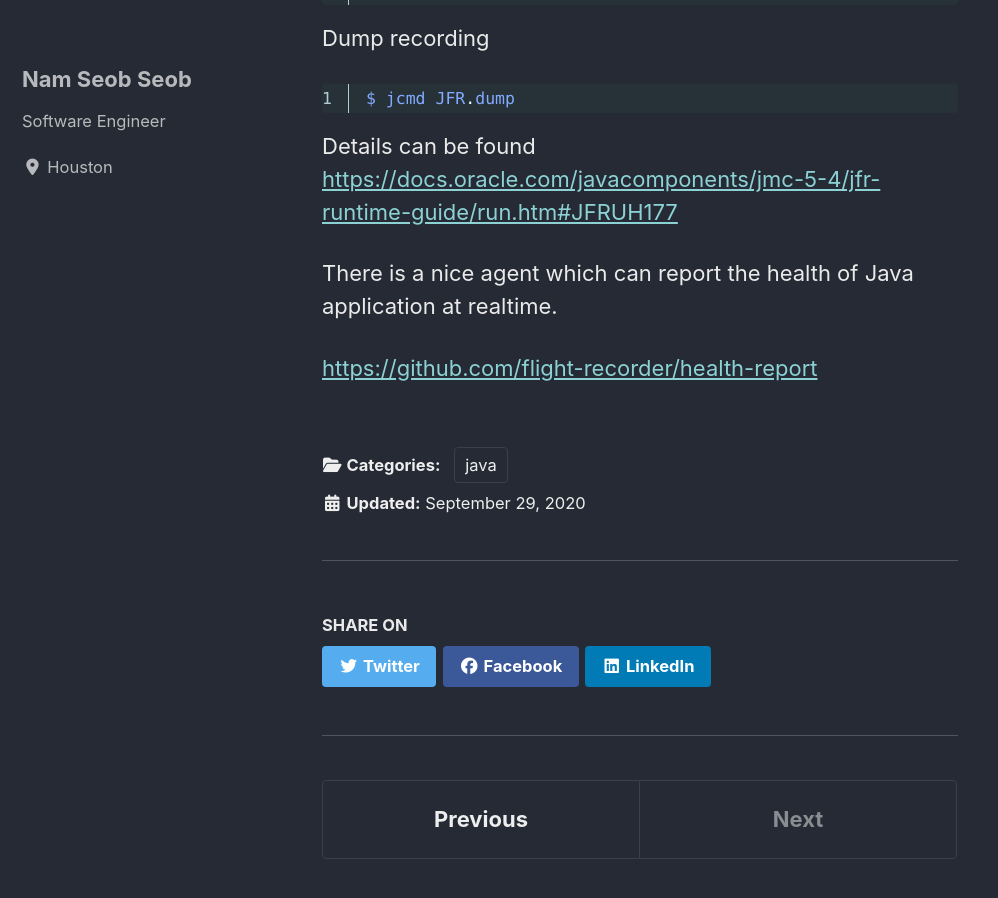
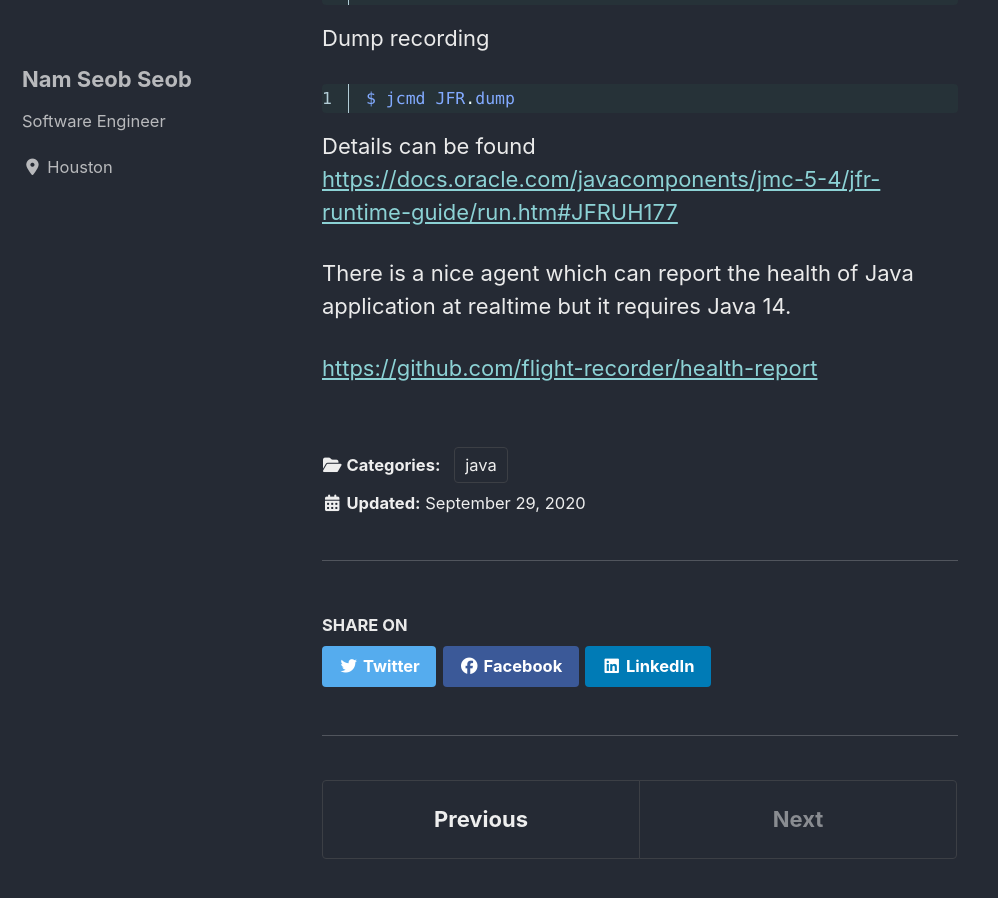
Before and after one commit to nsclass/nsclass.github.io, a Jekyll site: the page built from _posts/2020-09-29-java-jfr-health-agent.md, in a window 1280 px wide and 900 px high, scrolled down 316 px. Shown: the whole window, without its empty margins (0-998 px from the left). Built offline with Jekyll 4.4.1, drawn with Linux system fonts in a browser that asks for light colours; cached includes are drawn as plain includes; nearby versions of some CDN libraries.

Commit message:
JFR health reporting agent

```diff
--- a/_posts/2020-09-29-java-jfr-health-agent.md
+++ b/_posts/2020-09-29-java-jfr-health-agent.md
@@ -26,6 +26,6 @@ $ jcmd JFR.dump
 Details can be found
 [https://docs.oracle.com/javacomponents/jmc-5-4/jfr-runtime-guide/run.htm#JFRUH177](https://docs.oracle.com/javacomponents/jmc-5-4/jfr-runtime-guide/run.htm#JFRUH177)
 
-There is a nice agent which can report the health of Java application at realtime.
+There is a nice agent which can report the health of Java application at realtime but it requires Java 14.
 
 [https://github.com/flight-recorder/health-report](https://github.com/flight-recorder/health-report)
```
